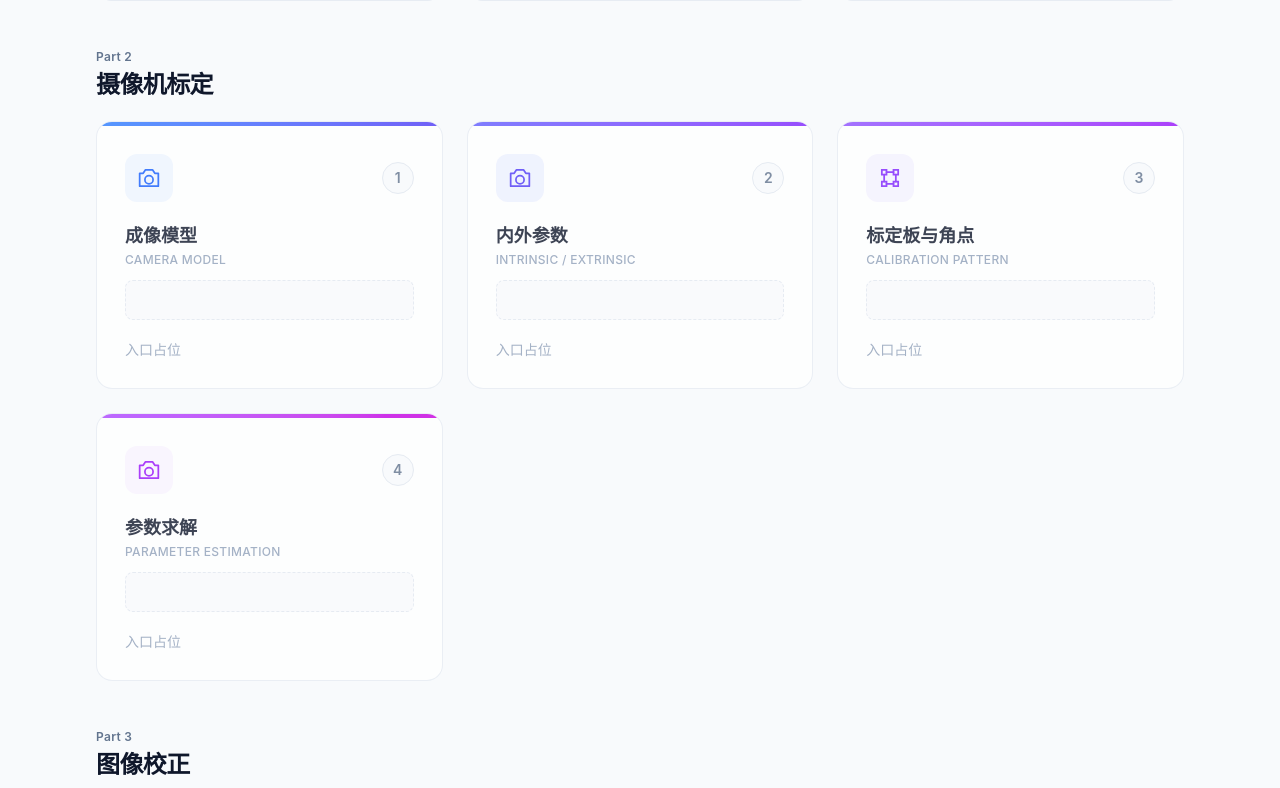
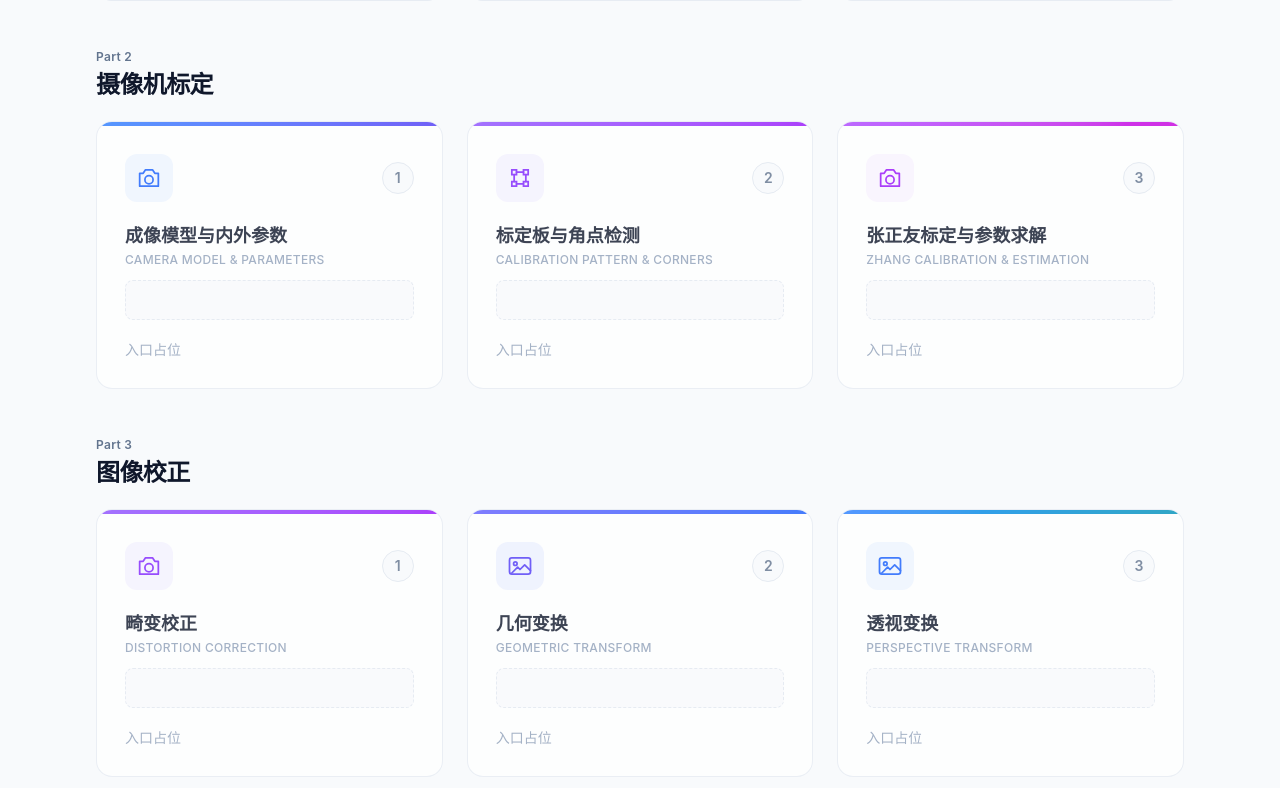
Before and after one commit to WhitePlusMS/Classical-CV-Lab, a Next.js app: page / in a window 1280 px wide. Shown: the part 1472-2260 px from the top of the page. Built offline with nearby package versions, Linux system fonts and the light colour scheme.

Commit message:
feat(homepage): 更新首页概念列表适配内容合并

```diff
--- a/src/app/page.tsx
+++ b/src/app/page.tsx
@@ -245,10 +245,9 @@ const learningChapters: LearningChapter[] = [
         title: '摄像机标定',
         source: '',
         concepts: [
-          placeholder('成像模型', 'Camera Model', icons.camera, 'from-blue-500 to-indigo-600', 'bg-blue-50', 'text-blue-600'),
-          placeholder('内外参数', 'Intrinsic / Extrinsic', icons.camera, 'from-indigo-500 to-violet-600', 'bg-indigo-50', 'text-indigo-600'),
-          placeholder('标定板与角点', 'Calibration Pattern', icons.feature, 'from-violet-500 to-purple-600', 'bg-violet-50', 'text-violet-600'),
-          placeholder('参数求解', 'Parameter Estimation', icons.camera, 'from-purple-500 to-fuchsia-600', 'bg-purple-50', 'text-purple-600'),
+          placeholder('成像模型与内外参数', 'Camera Model & Parameters', icons.camera, 'from-blue-500 to-indigo-600', 'bg-blue-50', 'text-blue-600'),
+          placeholder('标定板与角点检测', 'Calibration Pattern & Corners', icons.feature, 'from-violet-500 to-purple-600', 'bg-violet-50', 'text-violet-600'),
+          placeholder('张正友标定与参数求解', 'Zhang Calibration & Estimation', icons.camera, 'from-purple-500 to-fuchsia-600', 'bg-purple-50', 'text-purple-600'),
         ],
       },
       {
@@ -274,12 +273,9 @@ const learningChapters: LearningChapter[] = [
         title: '简单背景方法',
         source: '',
         concepts: [
-          placeholder('阈值分割', 'Threshold Segmentation', icons.threshold, 'from-purple-500 to-violet-600', 'bg-purple-50', 'text-purple-600'),
-          implementedCards.otsu,
-          placeholder('Kittler 阈值', 'Kittler Threshold', icons.threshold, 'from-fuchsia-500 to-purple-600', 'bg-fuchsia-50', 'text-fuchsia-600'),
-          placeholder('时间差分法', 'Frame Difference', icons.target, 'from-violet-500 to-indigo-600', 'bg-violet-50', 'text-violet-600'),
-          placeholder('背景减除法', 'Background Subtraction', icons.target, 'from-indigo-500 to-slate-600', 'bg-indigo-50', 'text-indigo-600'),
-          placeholder('高斯背景模型', 'Gaussian Background', icons.target, 'from-slate-500 to-blue-600', 'bg-slate-50', 'text-slate-600'),
+          placeholder('阈值分割与自动阈值', 'Threshold & Auto Threshold', icons.threshold, 'from-purple-500 to-violet-600', 'bg-purple-50', 'text-purple-600'),
+          placeholder('帧差法与运动检测', 'Frame Difference & Motion', icons.target, 'from-violet-500 to-indigo-600', 'bg-violet-50', 'text-violet-600'),
+          placeholder('背景建模与背景减除', 'Background Modeling & Subtraction', icons.target, 'from-indigo-500 to-slate-600', 'bg-indigo-50', 'text-indigo-600'),
         ],
       },
       {
@@ -287,24 +283,19 @@ const learningChapters: LearningChapter[] = [
         title: '特征点方法',
         source: '',
         concepts: [
-          placeholder('关键点检测', 'Keypoint Detection', icons.feature, 'from-sky-500 to-blue-600', 'bg-sky-50', 'text-sky-600'),
-          placeholder('尺度空间', 'Scale Space', icons.feature, 'from-blue-500 to-indigo-600', 'bg-blue-50', 'text-blue-600'),
-          placeholder('SIFT', 'Scale-Invariant Feature', icons.feature, 'from-blue-500 to-indigo-600', 'bg-blue-50', 'text-blue-600'),
-          placeholder('SURF', 'Speeded-Up Robust Feature', icons.feature, 'from-indigo-500 to-violet-600', 'bg-indigo-50', 'text-indigo-600'),
-          placeholder('ORB', 'Oriented FAST and BRIEF', icons.feature, 'from-violet-500 to-purple-600', 'bg-violet-50', 'text-violet-600'),
-          placeholder('BRIEF / BRISK', 'Binary Descriptors', icons.feature, 'from-green-500 to-emerald-600', 'bg-green-50', 'text-green-600'),
+          placeholder('特征点检测与匹配流程', 'Keypoint Matching Pipeline', icons.feature, 'from-sky-500 to-blue-600', 'bg-sky-50', 'text-sky-600'),
+          placeholder('SIFT / SURF 尺度特征', 'SIFT / SURF Scale Features', icons.feature, 'from-blue-500 to-indigo-600', 'bg-blue-50', 'text-blue-600'),
+          placeholder('ORB / BRIEF / BRISK 二进制特征', 'Binary Feature Descriptors', icons.feature, 'from-violet-500 to-purple-600', 'bg-violet-50', 'text-violet-600'),
         ],
       },
       {
         eyebrow: 'Part 3',
-        title: '特征敏感方法',
+        title: '特征明显方法',
         source: '',
         concepts: [
-          placeholder('颜色空间', 'Color Space', icons.histogram, 'from-yellow-500 to-amber-600', 'bg-yellow-50', 'text-yellow-700'),
-          placeholder('LBP 纹理', 'LBP Texture', icons.feature, 'from-emerald-500 to-green-600', 'bg-emerald-50', 'text-emerald-600'),
-          placeholder('Gabor 滤波器', 'Gabor Filter', icons.feature, 'from-teal-500 to-cyan-600', 'bg-teal-50', 'text-teal-600'),
-          placeholder('直方图匹配', 'Histogram Matching', icons.histogram, 'from-amber-500 to-orange-600', 'bg-amber-50', 'text-amber-700'),
-          placeholder('模板匹配', 'Template Matching', icons.convolution, 'from-cyan-500 to-blue-600', 'bg-cyan-50', 'text-cyan-600'),
+          placeholder('颜色空间与颜色直方图', 'Color Space & Histogram', icons.histogram, 'from-yellow-500 to-amber-600', 'bg-yellow-50', 'text-yellow-700'),
+          placeholder('LBP 与 Gabor 纹理特征', 'LBP & Gabor Texture', icons.feature, 'from-emerald-500 to-green-600', 'bg-emerald-50', 'text-emerald-600'),
+          placeholder('直方图匹配与模板匹配', 'Histogram & Template Matching', icons.convolution, 'from-cyan-500 to-blue-600', 'bg-cyan-50', 'text-cyan-600'),
         ],
       },
       {
@@ -313,10 +304,8 @@ const learningChapters: LearningChapter[] = [
         source: '',
         concepts: [
           placeholder('HOG 特征', 'HOG Feature', icons.feature, 'from-rose-500 to-red-600', 'bg-rose-50', 'text-rose-600'),
-          placeholder('Haar 特征', 'Haar Feature', icons.feature, 'from-red-500 to-orange-600', 'bg-red-50', 'text-red-600'),
-          placeholder('LBP 特征向量', 'LBP Feature Vector', icons.feature, 'from-orange-500 to-amber-600', 'bg-orange-50', 'text-orange-600'),
-          placeholder('级联分类器', 'Cascade Classifier', icons.target, 'from-orange-500 to-amber-600', 'bg-orange-50', 'text-orange-600'),
-          placeholder('SVM 分类器', 'SVM Classifier', icons.target, 'from-amber-500 to-yellow-600', 'bg-amber-50', 'text-amber-700'),
+          placeholder('Haar / LBP 特征向量', 'Haar / LBP Feature Vector', icons.feature, 'from-orange-500 to-amber-600', 'bg-orange-50', 'text-orange-600'),
+          placeholder('分类器与检测流程', 'Classifier & Detection Pipeline', icons.target, 'from-amber-500 to-yellow-600', 'bg-amber-50', 'text-amber-700'),
         ],
       },
     ],
```
